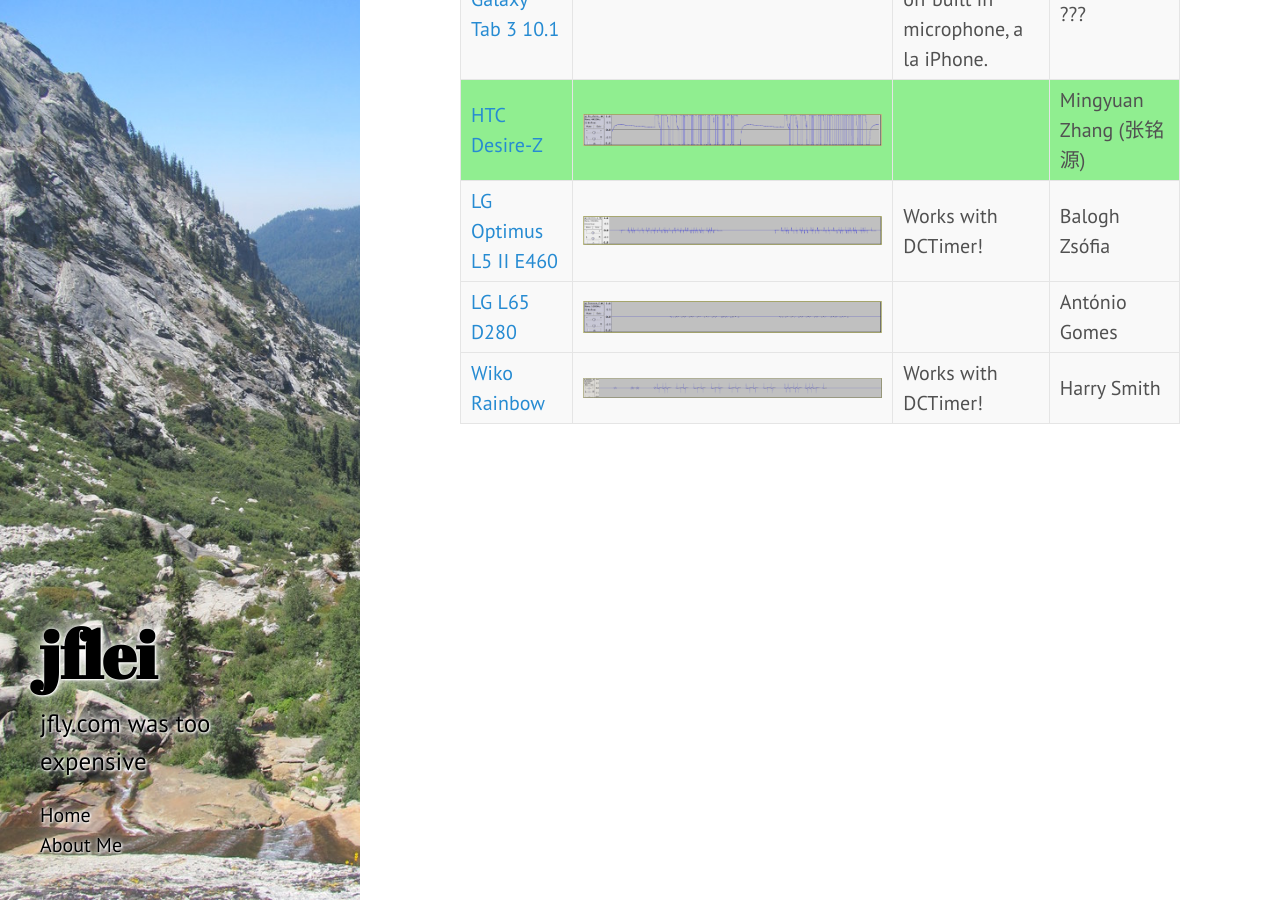
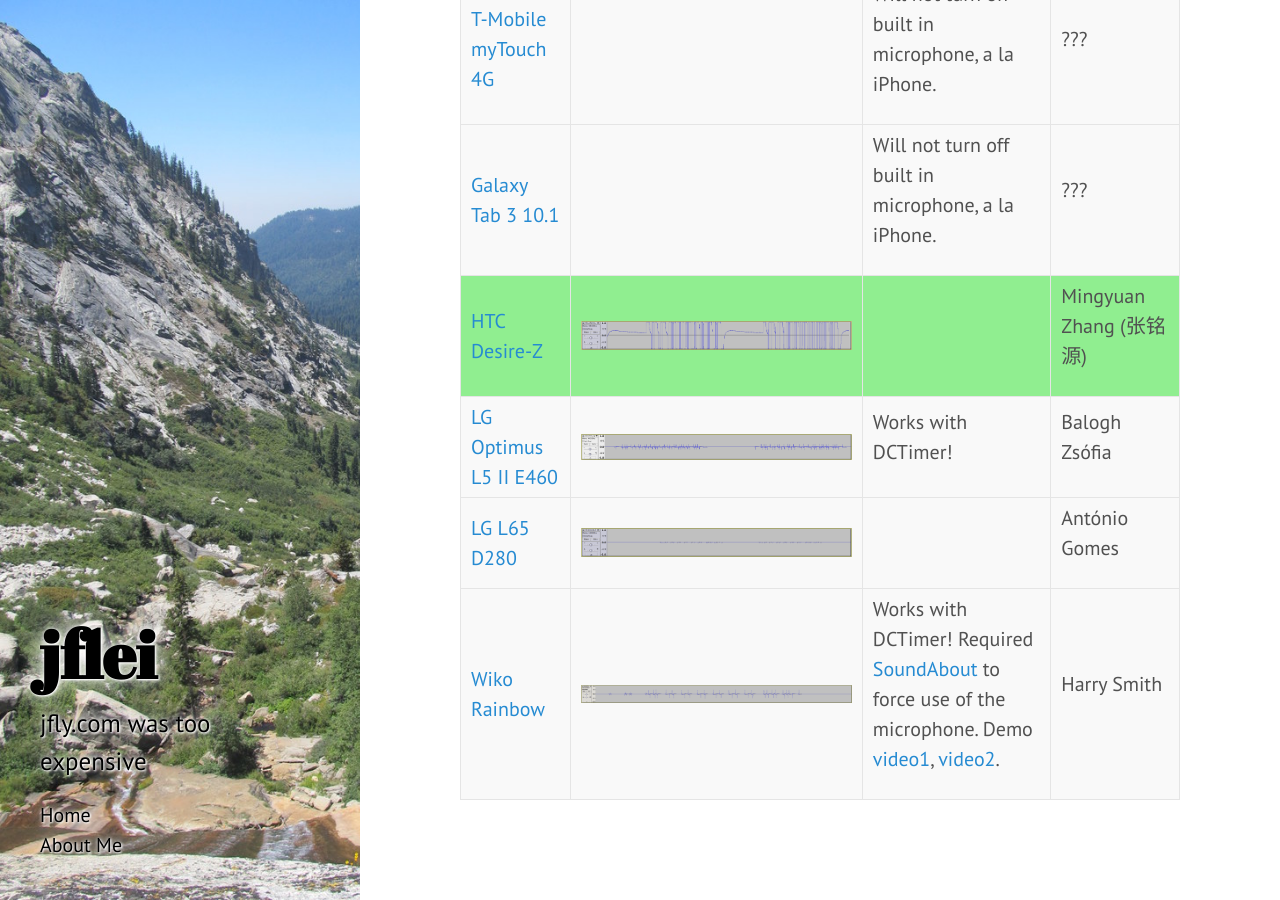
Before and after one commit to jfly/jfly.github.io, a Jekyll site: the page built from stackmat-phones.html, in a window 1280 px wide and 900 px high, scrolled down 1904 px. Built offline with Jekyll 4.4.1, drawn with Linux system fonts in a browser that asks for light colours.

Commit message:
Added links to youtube videos and mentioned SoundAbout app.

```diff
--- a/_data/stackmat/phones.yml
+++ b/_data/stackmat/phones.yml
@@ -101,4 +101,4 @@
   id: wiko_rainbow
   url: http://www.gsmarena.com/wiko_rainbow-6807.php
   owner: Harry Smith
-  note: Works with DCTimer!
+  note: Works with DCTimer! Required [SoundAbout](https://play.google.com/store/apps/details?id=com.woodslink.android.wiredheadphoneroutingfix&hl=en) to force use of the microphone. Demo [video1](https://www.youtube.com/watch?v=jOj3AKSnilE), [video2](https://www.youtube.com/watch?v=CjQXNHtHDu0).
--- a/stackmat-phones.html
+++ b/stackmat-phones.html
@@ -60,8 +60,8 @@ on the subject of smartphones and stackmats.
                     </a>
                 {% endif %}
             </td>
-            <td>{{phone_hash.note}}</td>
-            <td>{{phone_hash.owner}}</td>
+            <td>{%if phone_hash.note %}{{phone_hash.note | markdownify}}{%endif%}</td>
+            <td>{%if phone_hash.owner %}{{phone_hash.owner | markdownify}}{%endif%}</td>
         <tr>
     {% endfor %}
 </table>
```
